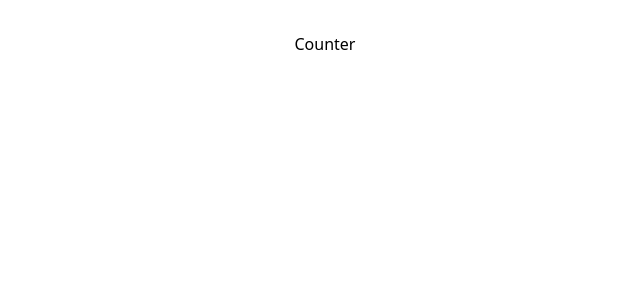
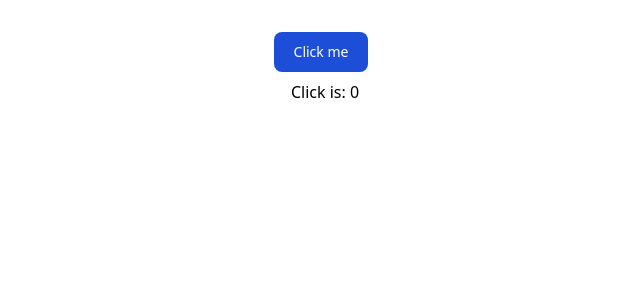
Before and after one commit to Asim-7/react-concepts, a React (Vite) app: page /counter in a window 1280 px wide. Shown: the top 300 px of the page, without its empty margins (315-955 px from the left). Built offline with nearby package versions, Linux system fonts and the light colour scheme.

Commit message:
Counter page done

```diff
--- a/src/pages/Counter.jsx
+++ b/src/pages/Counter.jsx
@@ -1,7 +1,24 @@
-import React from "react";
+import React, { useState } from "react";
 
 function Counter() {
-  return <div>Counter</div>;
+  const [count, setCount] = useState(0);
+  const handleCount = () => {
+    setCount((prev) => prev + 1); // use prev to add value to last value rather than adding new
+  };
+
+  return (
+    <>
+      <button
+        type="button"
+        class="text-white bg-blue-700 hover:bg-blue-800 font-medium rounded-lg text-sm px-5 py-2.5 me-2 mb-2 dark:bg-blue-600 dark:hover:bg-blue-700 focus:outline-none dark:focus:ring-blue-800"
+        onClick={handleCount}
+      >
+        Click me
+      </button>
+
+      <p>Click is: {count}</p>
+    </>
+  );
 }
 
 export default Counter;
```
